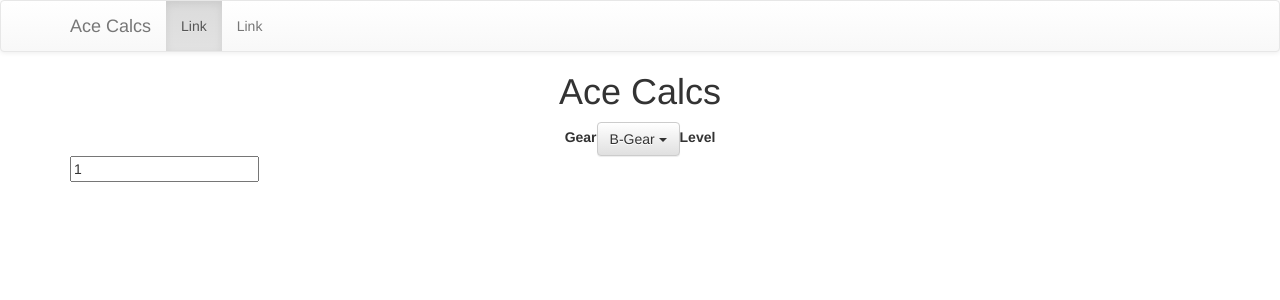
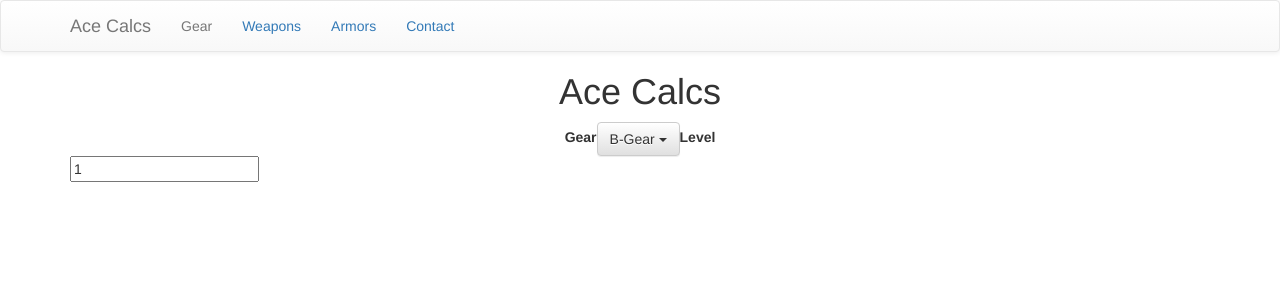
Before and after one commit to pr0gramista/ace-calcs, a Vue app: page /#/ in a window 1280 px wide. Shown: the top 300 px of the page. Built offline with nearby package versions, Linux system fonts and the light colour scheme.

Commit message:
Add menu positions and contact page

```diff
--- a/src/App.vue
+++ b/src/App.vue
@@ -14,8 +14,10 @@
 
         <div class="collapse navbar-collapse" id="bs-example-navbar-collapse-1">
           <ul class="nav navbar-nav">
-            <li class="active"><a href="#">Link <span class="sr-only">(current)</span></a></li>
-            <li><a href="#">Link</a></li>
+            <li><router-link to="/">Gear</router-link></li>
+            <li><a href="#"><router-link to="/weapons">Weapons</router-link></a></li>
+            <li><a href="#"><router-link to="/armors">Armors</router-link></a></li>
+            <li><a href="#"><router-link to="/contact">Contact</router-link></a></li>
           </ul>
         </div>
       </div>
--- /dev/null
+++ b/src/components/Contact.vue
@@ -0,0 +1,16 @@
+<template>
+  <div class="gearcalc container">
+    <h4><a href="https://twitter.com/pr0gramista">@pr0gramista</a></h4>
+    <h4>poprosturonin@gmail.com</h4>
+  </div>
+</template>
+
+<script>
+export default {
+  name: 'Contact'
+}
+</script>
+
+<style scoped>
+
+</style>
--- a/src/router/index.js
+++ b/src/router/index.js
@@ -1,6 +1,7 @@
 import Vue from 'vue'
 import Router from 'vue-router'
 import GearCalc from '@/components/GearCalc'
+import Contact from '@/components/Contact'
 
 Vue.use(Router)
 
@@ -10,6 +11,11 @@ export default new Router({
       path: '/',
       name: 'GearCalc',
       component: GearCalc
+    },
+    {
+      path: '/contact',
+      name: 'Contact',
+      component: Contact
     }
   ]
 })
```
